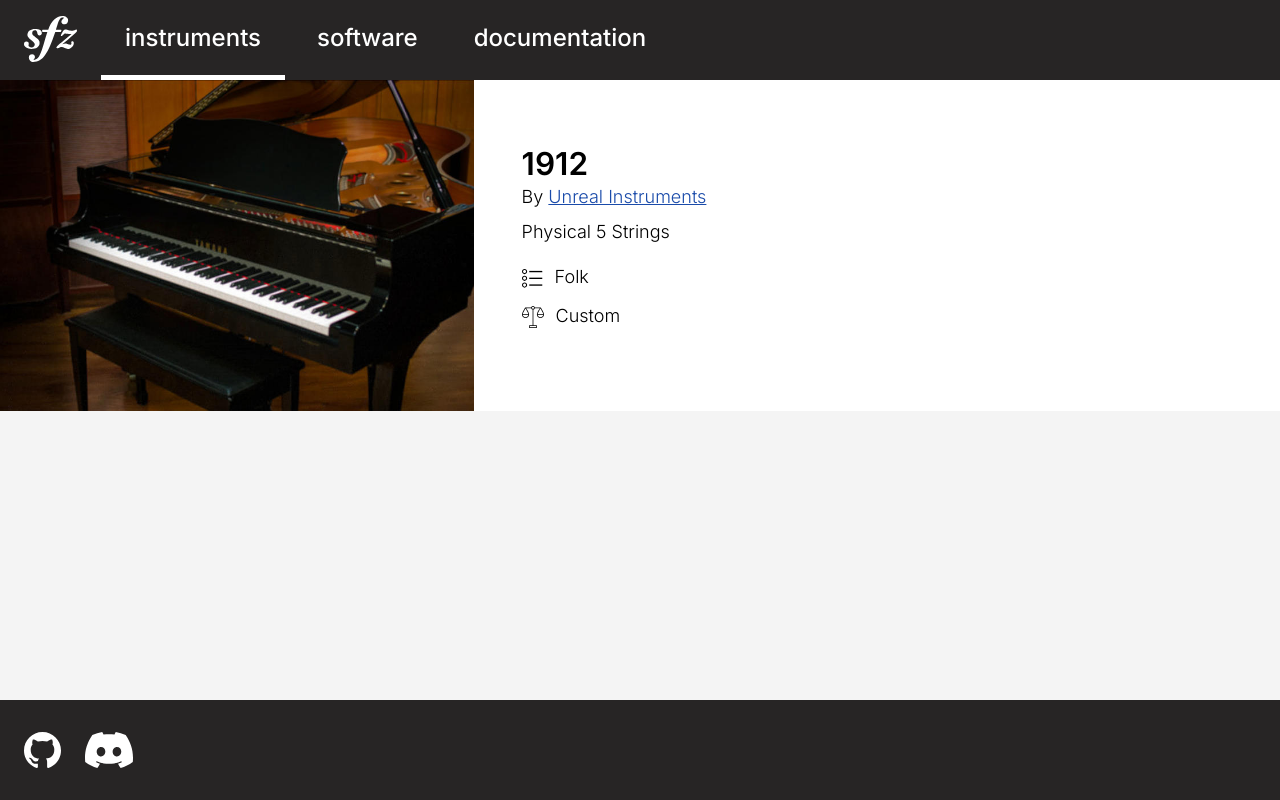
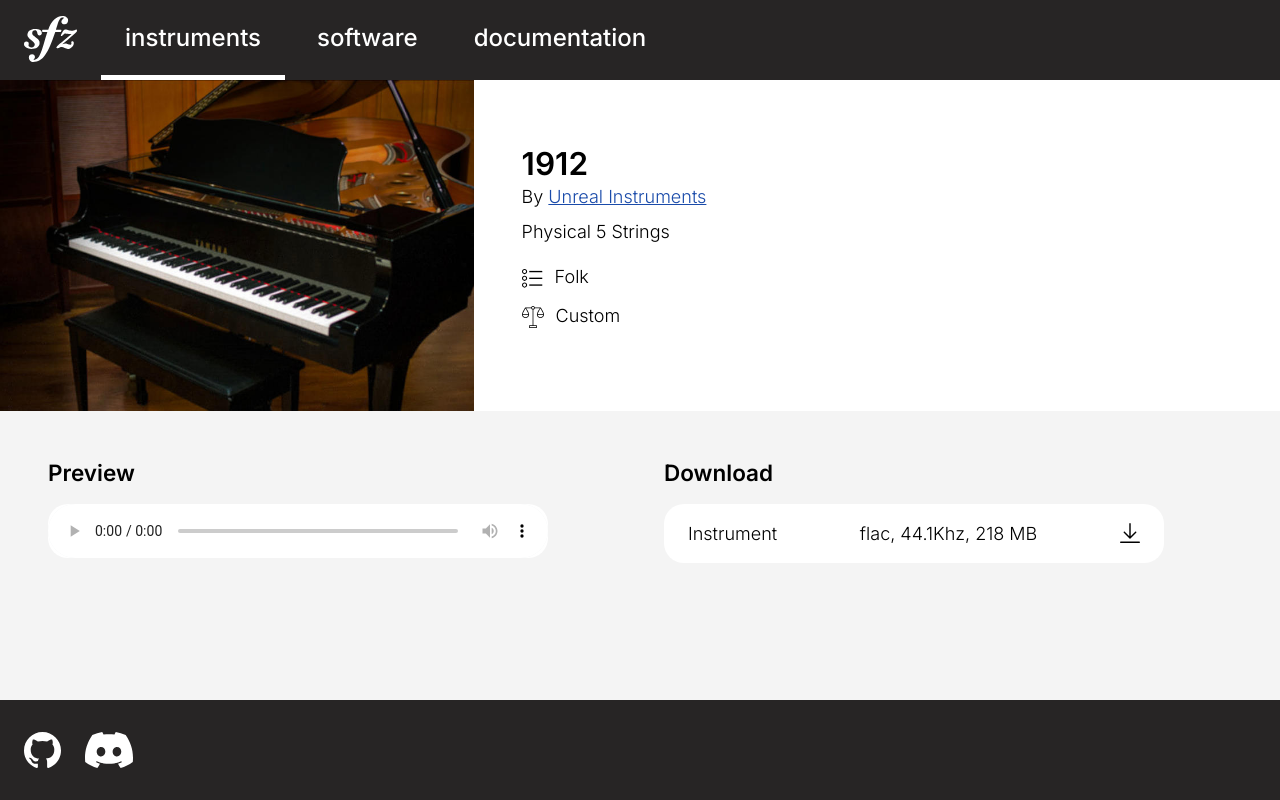
Before and after one commit to kmturley/sfz-website, a Next.js app: page /instruments/1912 in a window 1280 px wide. Built offline with nearby package versions, Linux system fonts and the light colour scheme.

Commit message:
Instrument preview and download

```diff
--- a/pages/instruments/[instrumentId]/index.tsx
+++ b/pages/instruments/[instrumentId]/index.tsx
@@ -7,7 +7,7 @@ import { toSlug } from '../../../lib/utils';
 import instrumentImage from '../../../public/images/instrument.jpg';
 import { GetBasePath } from '../../../lib/path';
 import { getInstrument, getInstruments } from '../../../lib/api';
-import { YamlInstrument } from '../../../lib/types';
+import { YamlInstrument, YamlInstrumentDownload } from '../../../lib/types';
 
 type InstrumentProps = {
   instrument: YamlInstrument;
@@ -76,9 +76,35 @@ const Instrument = ({ instrument }: InstrumentProps) => {
         </div>
         <div className={styles.files}>
           <div className={styles.filePreviews}>
-            {/* <audio src={instrument.audio} controls preload="true"></audio> */}
+            <h4>Preview</h4>
+            <audio
+              className={styles.filePreviewAudio}
+              src={`https://sfzinstruments.github.io/assets/audio/${toSlug(instrument.category)}/${
+                instrument.page
+              }.mp3`}
+              controls
+              preload="true"
+            ></audio>
           </div>
-          <div className={styles.fileDownloads}>{/* <p>{instrument.file}</p> */}</div>
+          <div className={styles.fileDownloads}>
+            <h4>Download</h4>
+            {instrument.downloads
+              ? instrument.downloads.map((download: YamlInstrumentDownload) => (
+                  <Link href={download.url} target="_blank" className={styles.fileDownload} key={toSlug(download.url)}>
+                    <div className={styles.fileDownloadName}>{download.label}</div>
+                    <div className={styles.fileDownloadFormat}>
+                      {download.format}, {download.samplerate}Khz, {download.size}
+                    </div>
+                    <img
+                      className={styles.fileDownloadIcon}
+                      src={`${GetBasePath()}/images/icon-download.svg`}
+                      alt="Download"
+                      loading="lazy"
+                    />
+                  </Link>
+                ))
+              : ''}
+          </div>
         </div>
       </section>
     </Layout>
--- a/styles/item.module.css
+++ b/styles/item.module.css
@@ -40,6 +40,42 @@
   vertical-align: middle;
 }
 
+.files {
+  padding: 2rem 1.5rem;
+}
+
+.filePreviews {
+  margin-bottom: 1.5rem;
+}
+
+.filePreviews h4,
+.fileDownloads h4 {
+  margin-bottom: 1rem;
+}
+
+.filePreviewAudio,
+.filePreviewAudio::-webkit-media-controls-panel,
+.fileDownload {
+  background-color: #fff;
+  border-radius: 1.25rem;
+  box-sizing: border-box;
+  max-width: 500px;
+  width: 100%;
+}
+
+.fileDownload {
+  align-items: center;
+  color: #000;
+  display: flex;
+  justify-content: space-between;
+  padding: 1rem 1.5rem;
+  text-decoration: none;
+}
+
+.fileDownloadIcon {
+  width: 20px;
+}
+
 @media (min-width: 48rem) {
   .section {
     margin-top: 80px;
@@ -54,4 +90,16 @@
     padding: 4rem 3rem;
     width: 60%;
   }
+
+  .files {
+    display: flex;
+    padding: 3rem;
+  }
+  .filePreviews {
+    margin-right: 3rem;
+    width: 50%;
+  }
+  .fileDownloads {
+    width: 50%;
+  }
 }
```
Also changed, not shown: lib/types.ts (+13 -0 lines), public/images/icon-download.svg (added).
